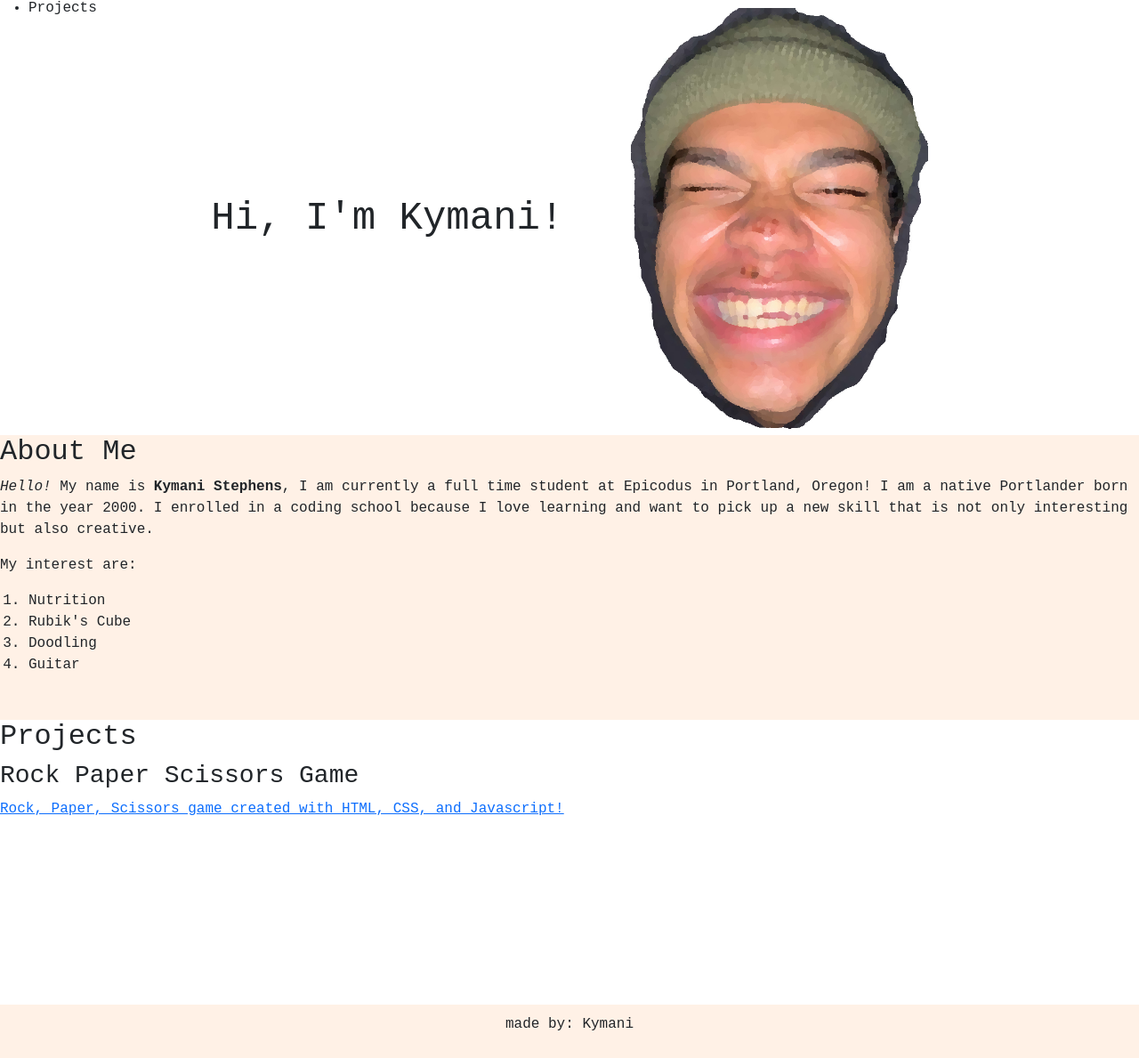
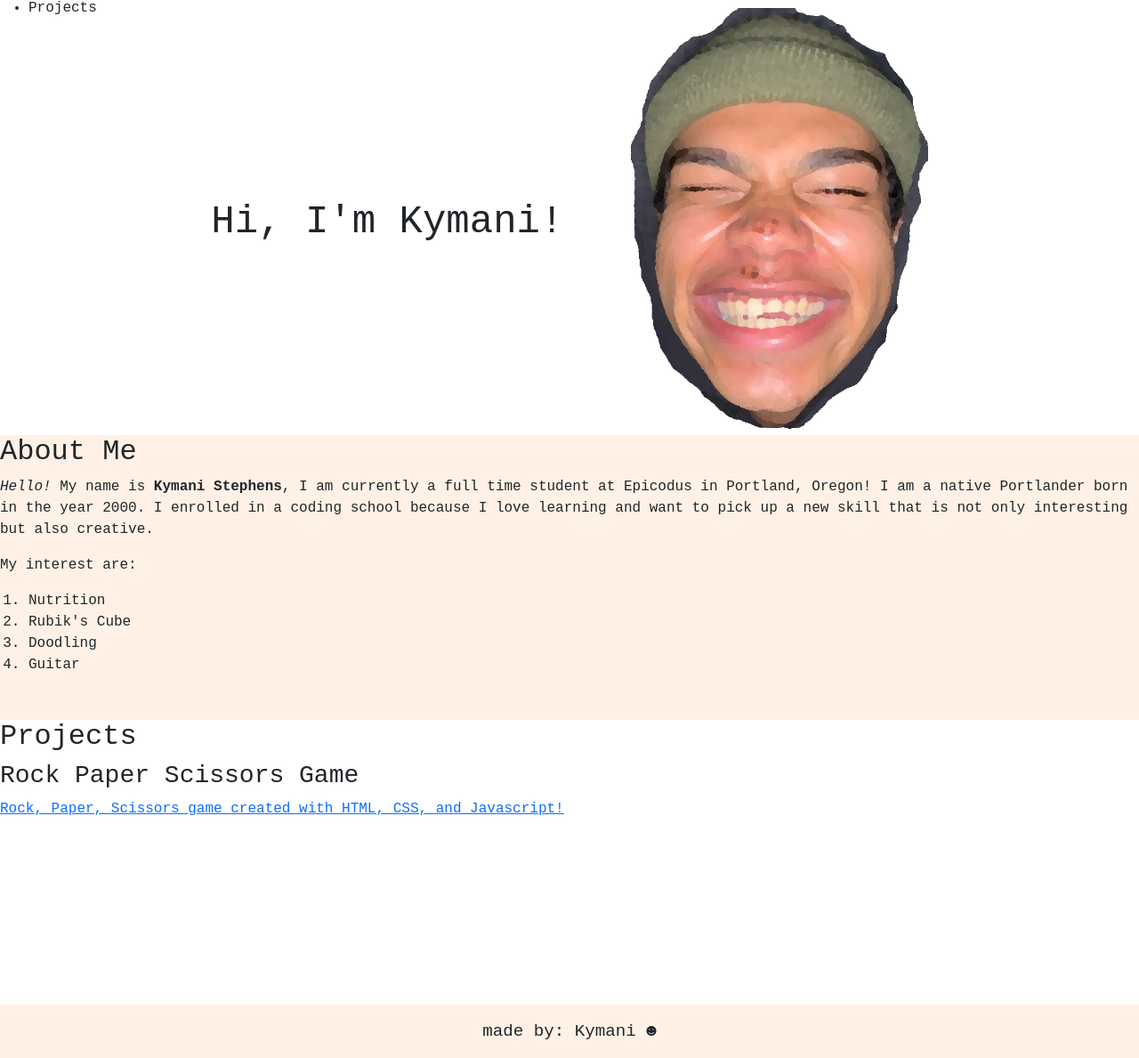
Before and after one commit to krs00/portfolio-landing-page, a website: page index.html in a window 1280 px wide. Shown: the part 51-1240 px from the top of the page at 89% size. Drawn offline with nearby package versions, Linux system fonts and the light colour scheme.

Commit message:
fix font-size footer

```diff
--- a/css/styles.css
+++ b/css/styles.css
@@ -65,6 +65,7 @@ p, h1, h2, h3, h4, h5, h6 {
     align-items: center;
     font-size: 5.5vh;
     margin-right: 8vh;
+    margin-bottom: 0;
 }
 
 /* HEADING SECTION END */
@@ -100,7 +101,13 @@ p, h1, h2, h3, h4, h5, h6 {
     display: flex;
     justify-content: center;
     align-items: center;
+    font-size: 1.5vw;
 }
+
+.footer-text {
+    margin-bottom: 0;
+}
+
 
 /* FOOTER SECTION END */
 
--- a/index.html
+++ b/index.html
@@ -81,7 +81,7 @@
 
     <footer id="footer">
 
-        <p>made by: Kymani</p>
+        <p class="footer-text">made by: Kymani ☻</p>
         <img src="">
 
     </footer>
```
